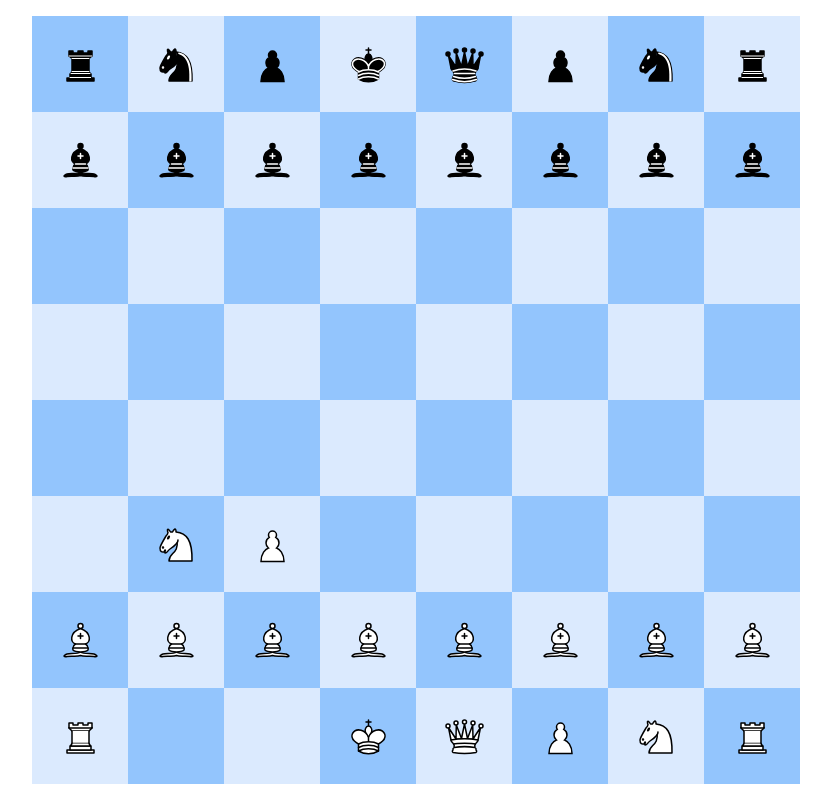
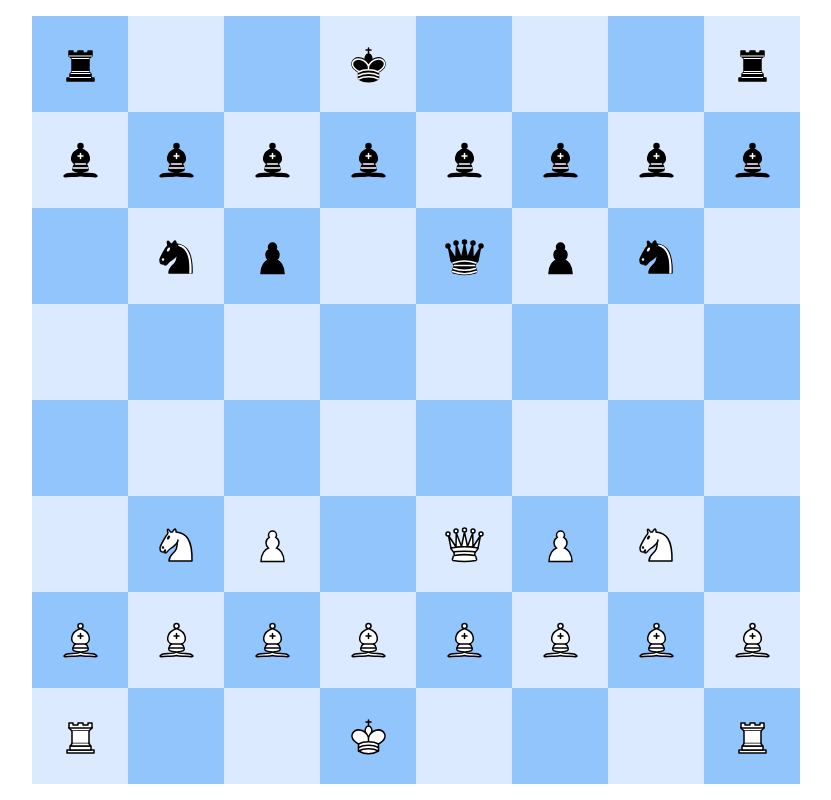
Before and after one commit to dabibu153/chess-w-algo, a Next.js app: page / in a window 1280 px wide. Shown: the whole page, without its empty margins (224-1055 px from the left). Built offline with nearby package versions, Linux system fonts and the light colour scheme.

Commit message:
implemented castling for white side

```diff
--- a/pages/index.js
+++ b/pages/index.js
@@ -36,9 +36,9 @@ export default function Home() {
     "white_horse_1.svg": "6b",
     "white_bishop_1.svg": "6c",
     "white_king.svg": "8d",
-    "white_queen.svg": "8e",
-    "white_bishop_2.svg": "8f",
-    "white_horse_2.svg": "8g",
+    "white_queen.svg": "6e",
+    "white_bishop_2.svg": "6f",
+    "white_horse_2.svg": "6g",
     "white_rook_2.svg": "8h",
   });
   const [black, setBlack] = useState({
@@ -51,12 +51,12 @@ export default function Home() {
     "black_pawn_7.svg": "2g",
     "black_pawn_8.svg": "2h",
     "black_rook_1.svg": "1a",
-    "black_horse_1.svg": "1b",
-    "black_bishop_1.svg": "1c",
+    "black_horse_1.svg": "3b",
+    "black_bishop_1.svg": "3c",
     "black_king.svg": "1d",
-    "black_queen.svg": "1e",
-    "black_bishop_2.svg": "1f",
-    "black_horse_2.svg": "1g",
+    "black_queen.svg": "3e",
+    "black_bishop_2.svg": "3f",
+    "black_horse_2.svg": "3g",
     "black_rook_2.svg": "1h",
   });
   const [activePiece, setactivePiece] = useState();
@@ -132,7 +132,7 @@ export default function Home() {
         <div
           onClick={() => castle("1a")}
           className={`${
-            showCastleButton.whiteRook1 === true ? "absolute" : "hidden"
+            showCastleButton.blackRook1 === true ? "absolute" : "hidden"
           } -top-10 -left-6 z-10 `}
         >
           CASTLE
@@ -140,7 +140,7 @@ export default function Home() {
         <div
           onClick={() => castle("1h")}
           className={`${
-            showCastleButton.whiteRook2 === true ? "absolute" : "hidden"
+            showCastleButton.blackRook2 === true ? "absolute" : "hidden"
           } -top-10 -right-6 z-10`}
         >
           CASTLE
@@ -148,7 +148,7 @@ export default function Home() {
         <div
           onClick={() => castle("8a")}
           className={`${
-            showCastleButton.blackRook1 === true ? "absolute" : "hidden"
+            showCastleButton.whiteRook1 === true ? "absolute" : "hidden"
           } -bottom-10 -left-6 z-10 `}
         >
           CASTLE
@@ -156,7 +156,7 @@ export default function Home() {
         <div
           onClick={() => castle("8h")}
           className={`${
-            showCastleButton.blackRook2 === true ? "absolute" : "hidden"
+            showCastleButton.whiteRook2 === true ? "absolute" : "hidden"
           } -bottom-10 -right-6 z-10 `}
         >
           CASTLE
--- a/utility/movementUtility.js
+++ b/utility/movementUtility.js
@@ -22,6 +22,7 @@ export const calculatePosibleMovementLocations = (
     blackRook1: false,
     blackRook2: false,
   });
+  setCastleAllowedLoc([]);
 
   const myPiece = findPieceData(current, me);
   const myPiecesLocArray = Object.values(me);
@@ -47,8 +48,10 @@ export const calculatePosibleMovementLocations = (
       oppPiecesLocArray,
       castlingInfo
     );
-    setallowedPos(rookMovementResp.finalAllowedPos);
+    console.log(rookMovementResp);
+    setallowedPos(rookMovementResp.allowedPosArray);
     setCastleAllowedLoc(rookMovementResp.allowedCastlingLocArray);
+    setShowCastleButton(rookMovementResp.castlingButtonState);
   } else if (myPiece.split("_")[1] === "bishop") {
     finalAllowedPos = calculateBishopMovement(
       current,
@@ -69,7 +72,14 @@ export const calculatePosibleMovementLocations = (
     setShowCastleButton(kingResponse.castlingButtonState);
   } else if (myPiece.split("_")[1] === "queen.svg") {
     finalAllowedPos = [
-      ...calculateRookMovement(current, myPiecesLocArray, oppPiecesLocArray),
+      ...calculateRookMovement(
+        current,
+        activeSide,
+        myPiece,
+        myPiecesLocArray,
+        oppPiecesLocArray,
+        castlingInfo
+      ).allowedPosArray,
       ...calculateBishopMovement(current, myPiecesLocArray, oppPiecesLocArray),
     ];
     setallowedPos(finalAllowedPos);
@@ -395,7 +405,10 @@ const calculateRookMovement = (
 
   switch (myPiece.split(".")[0]) {
     case "white_rook_1":
-      if ((castlingInfo.whiteKing === castlingInfo.whiteRook1) === false) {
+      if (
+        castlingInfo.whiteKing === false &&
+        castlingInfo.whiteRook1 === false
+      ) {
         const spaceBetweenLeft = ["8b", "8c"];
         const checkCommonMy = myPiecesLocArray.filter((val) =>
           spaceBetweenLeft.includes(val)
@@ -403,15 +416,19 @@ const calculateRookMovement = (
         const checkCommonOpp = oppPiecesLocArray.filter((val) =>
           spaceBetweenLeft.includes(val)
         );
-
+        console.log(checkCommonMy, checkCommonOpp);
         if ([...checkCommonMy, ...checkCommonOpp].length === 0) {
+          console.log("got this");
           allowedCastlingLocArray.push("8d");
           castlingButtonState.whiteRook1 = true;
         }
       }
       break;
     case "white_rook_2":
-      if ((castlingInfo.whiteKing === castlingInfo.whiteRook2) === false) {
+      if (
+        castlingInfo.whiteKing === false &&
+        castlingInfo.whiteRook2 === false
+      ) {
         const spaceBetweenLeft = ["8e", "8f", "8g"];
         const checkCommonMy = myPiecesLocArray.filter((val) =>
           spaceBetweenLeft.includes(val)
@@ -427,7 +444,10 @@ const calculateRookMovement = (
       }
       break;
     case "black_rook_1":
-      if ((castlingInfo.blackKing === castlingInfo.blackRook1) === false) {
+      if (
+        castlingInfo.blackKing === false &&
+        castlingInfo.blackRook1 === false
+      ) {
         const spaceBetweenLeft = ["1b", "1c"];
         const checkCommonMy = myPiecesLocArray.filter((val) =>
           spaceBetweenLeft.includes(val)
@@ -443,7 +463,10 @@ const calculateRookMovement = (
       }
       break;
     case "black_rook_2":
-      if ((castlingInfo.blackKing === castlingInfo.blackRook2) === false) {
+      if (
+        castlingInfo.blackKing === false &&
+        castlingInfo.blackRook2 === false
+      ) {
         const spaceBetweenLeft = ["1e", "1f", "1g"];
         const checkCommonMy = myPiecesLocArray.filter((val) =>
           spaceBetweenLeft.includes(val)
@@ -462,8 +485,8 @@ const calculateRookMovement = (
     default:
       break;
   }
-
-  return { allowedPosArray, allowedCastlingLocArray };
+  console.log("insidefun", allowedCastlingLocArray);
+  return { allowedPosArray, allowedCastlingLocArray, castlingButtonState };
 };
 
 const calculateBishopMovement = (
```
